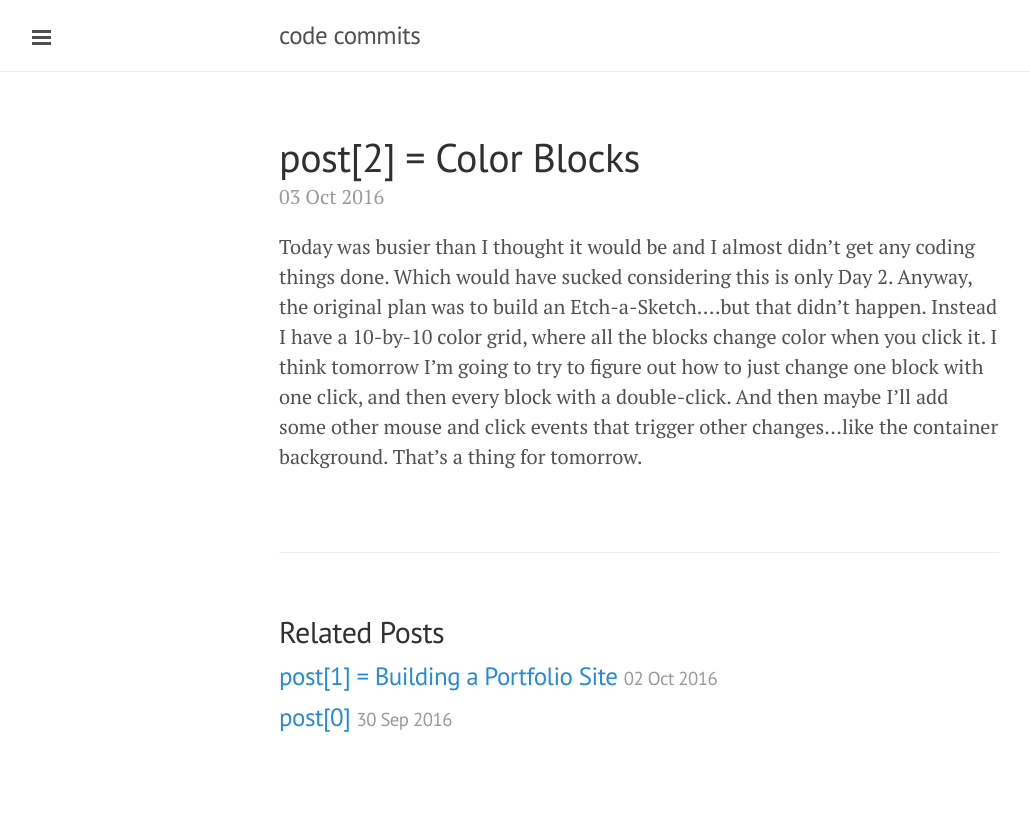
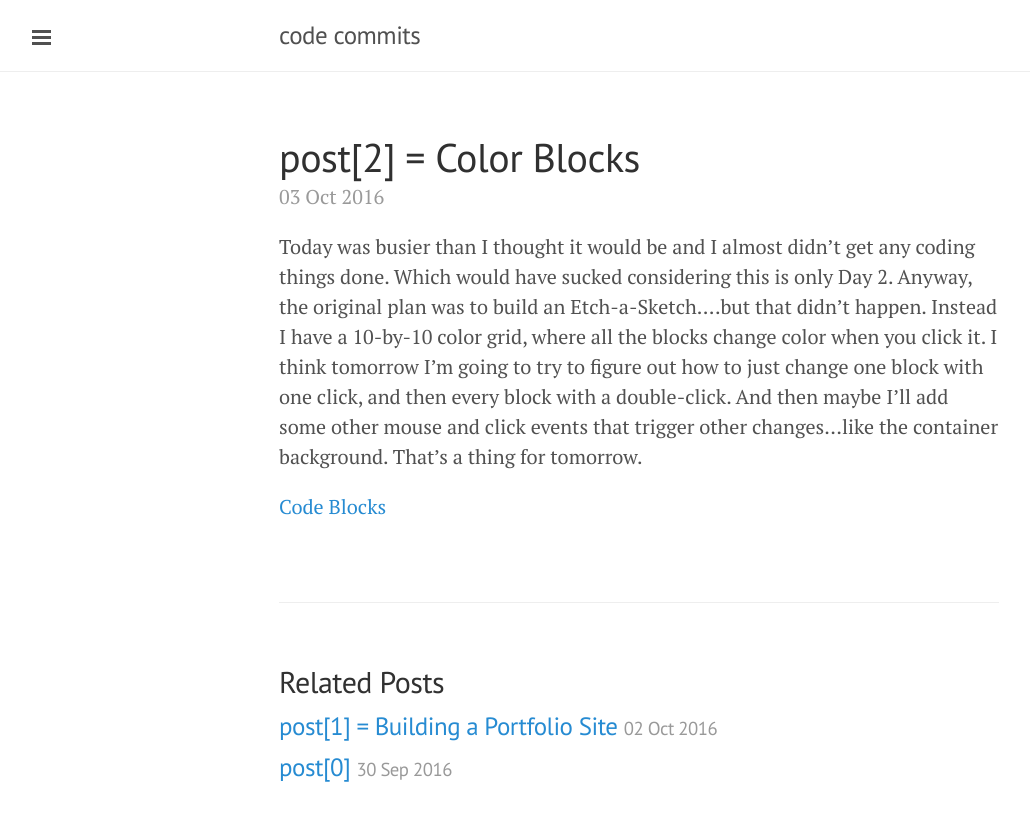
Before and after one commit to ohnomobro/ohnomobro.github.io, a Jekyll site: the page built from _posts/2016-10-03-post-2-color-blocks.markdown, in a window 1280 px wide. Shown: the top 821 px of the page, without its empty margins (1-1031 px from the left). Built offline with Jekyll 4.4.1, drawn with Linux system fonts in a browser that asks for light colours.

Commit message:
Update 2016-10-03-post-2-color-blocks.markdown

```diff
--- a/_posts/2016-10-03-post-2-color-blocks.markdown
+++ b/_posts/2016-10-03-post-2-color-blocks.markdown
@@ -4,3 +4,5 @@ title: post[2] = Color Blocks
 layout: post
 ---
 Today was busier than I thought it would be and I almost didn't get any coding things done. Which would have sucked considering this is only Day 2. Anyway, the original plan was to build an Etch-a-Sketch....but that didn't happen. Instead I have a 10-by-10 color grid, where all the blocks change color when you click it. I think tomorrow I'm going to try to figure out how to just change one block with one click, and then every block with a double-click. And then maybe I'll add some other mouse and click events that trigger other changes...like the container background. That's a thing for tomorrow.
+
+<a href="http://codepen.io/mobro/pen/BLwPBL">Code Blocks</a>
```
